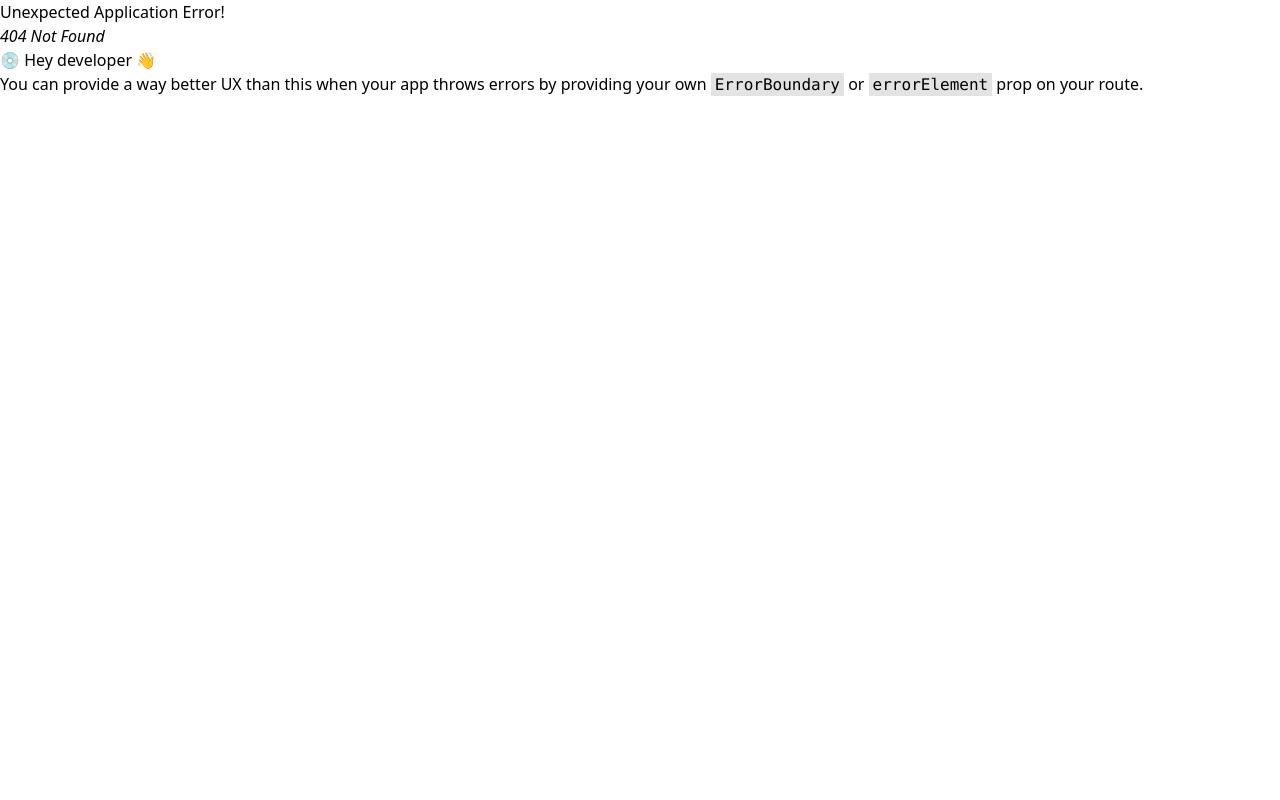
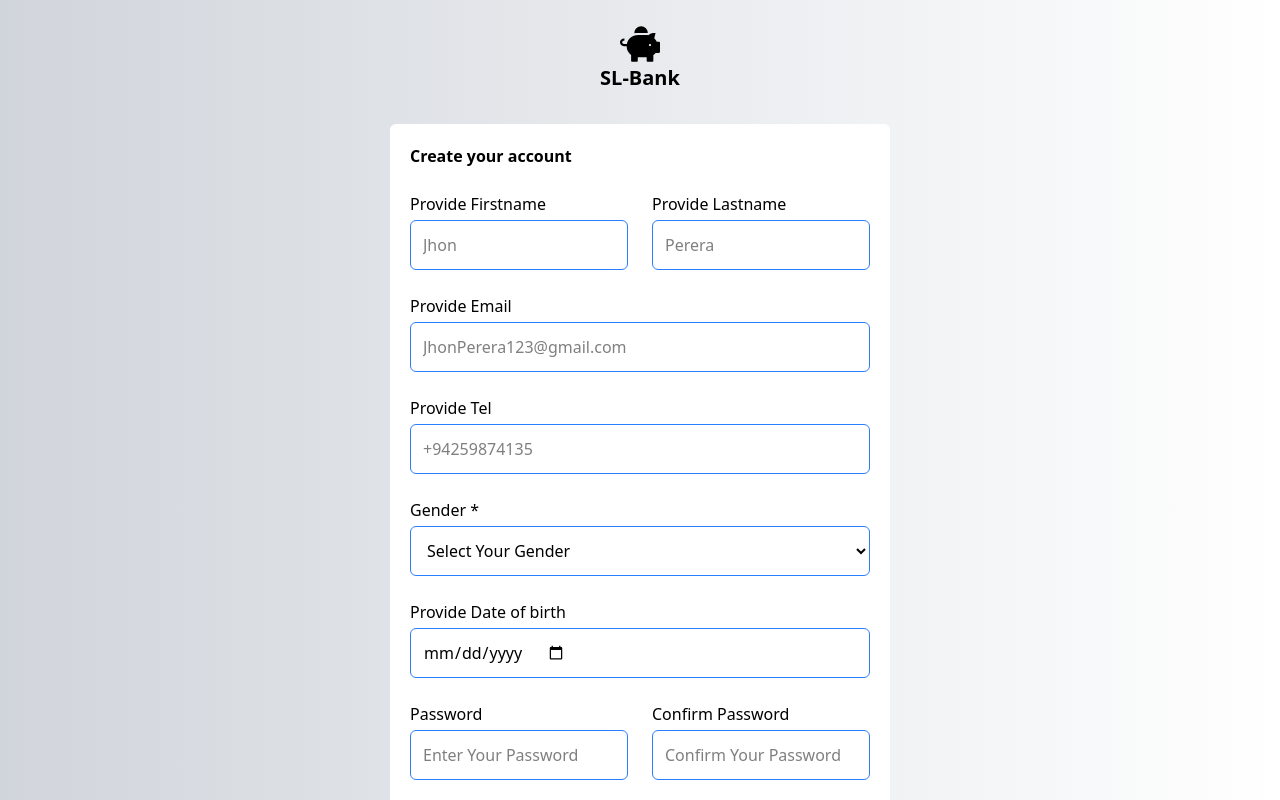
Before and after one commit to Amhar-code/SL-Bank, a React (Vite) app in the folder frontend/: page /register in a window 1280 px wide. Before the commit this address had no page. Shown: the top 800 px of the page. Built offline with nearby package versions, Linux system fonts and the light colour scheme.

Commit message:
Developed the Register page

```diff
--- /dev/null
+++ b/frontend/helper/validateUser.jsx
@@ -0,0 +1,53 @@
+const validateUser = (user) => {
+    const errors = {};
+
+    const addError = (field, message) => {
+      errors[field] = message;
+      errors.status = true;
+    };
+
+    if (!user.firstname) {
+      addError('firstname', 'Firstname is required');
+    }
+
+    if (!user.lastname) {
+      addError('lastname', 'Lastname is required');
+    }
+
+    if (!user.username) {
+      addError('email', 'Email is required');
+    } else if (!isValidEmail(user.username)) {
+      addError('email', 'Invalid email format');
+    }
+
+    if (!user.tel) {
+      addError('tel', 'Phone number is required');
+    }
+
+    if (!user.password) {
+      addError('password', 'Password is required');
+    } else if (user.password.length < 8) {
+      addError('password', 'Password must be at least 8 characters long');
+    }
+
+    if (user.password !== user.confirmPassword) {
+      addError('confirmPassword', 'Passwords do not match');
+    }
+
+    if (!user.gender) {
+      addError('gender', 'Gender is required');
+    }
+
+    if (!user.dob) {
+      addError('dob', 'Date of birth is required');
+    }
+
+    return { errors, hasErrors: errors.status };
+  };
+
+  const isValidEmail = (email) => {
+    const regex = /^[^\s@]+@[^\s@]+\.[^\s@]+$/;
+    return regex.test(email);
+  };
+
+  export default validateUser
--- a/frontend/src/App.jsx
+++ b/frontend/src/App.jsx
@@ -2,6 +2,7 @@ import { createBrowserRouter, RouterProvider } from 'react-router-dom';
 import Redirect from './Pages/Redirect';
 import Login from './Pages/Login';
 import './App.css';
+import Register from './Pages/Register';
 
 function App() {
   const router = createBrowserRouter([
@@ -12,6 +13,10 @@ function App() {
     {
       path: "/login",
       element: <Login />
+    },
+    {
+      path: "/register",
+      element: <Register />
     }
   ]);
 
--- a/frontend/src/Pages/Register.jsx
+++ b/frontend/src/Pages/Register.jsx
@@ -0,0 +1,81 @@
+import React, { useEffect, useState } from 'react'
+import { FaPiggyBank, FaChevronRight } from 'react-icons/fa';
+import InputComponent from '../../components/inputComponent';
+import validateUser from '../../helper/validateUser';
+
+
+function Register(){
+  const [user, setUser] = useState(
+    {
+      firstname: '',
+      lastname: '',
+      email: '',
+      username: '',
+      tel: '',
+      password: '',
+      confirmPassword: '',
+      gender: '',
+      dob: ''
+    }
+  )
+  const [errors, setErrors] = useState({status: false})
+
+  const signUp = async (e) => {
+     alert("Registration Successful")
+    }
+
+  const handleInputChange = (e) => {
+    setUser({...user, [e.target.name]: e.target.value })
+  }
+  const errorStyle = (fieldname) => errors[fieldname] ? 'text-red-500' : ''
+  const disabledStyle = validateUser(user).hasErrors ? 'bg-blue-300 hover:bg-blue-300' :
+  'hover:bg-opacity-90 bg-blue-500'
+
+  return (
+    <main className="font-roboto flex flex-col w-full min-h-screen
+    justify-center items-center bg-gradient-to-r from-gray-300
+    to-white-500 pb-8 relative">
+      <section className='flex flex-col justify-center p-2 w-full
+      gap-8 items-center sm:w-3/5 xl:w-2/5 sm:p-6'>
+          <h1 className='text-xl font-bold flex flex-col items-center'>
+            <FaPiggyBank size={40}/>
+            SL-Bank</h1>
+         <form className='flex flex-col gap-4 bg-white p-5 rounded-md
+        sm:min-w-[500px] flex-1 w-full'>
+              <h2 className='md font-bold'>Create your account</h2>
+              <div className='flex flex-col sm:flex-row gap-1 flex-1 w-full sm:gap-6'>
+                <InputComponent inputProp={{ name: user.firstname, type: "text", label: "Provide Firstname",
+                    field: "firstname", placeholder: "Jhon", handleInputChange }}/>
+                <InputComponent inputProp={{ name: user.lastname, type: "text", label: "Provide Lastname",
+                    field: "lastname", placeholder: "Perera", handleInputChange }}/>
+              </div>
+              <InputComponent inputProp={{ name: user.username, type: "email", label: "Provide Email",
+                field: "username", placeholder: "JhonPerera123@gmail.com", handleInputChange }}/>
+              <InputComponent inputProp={{ name: user.tel, type: "number", label: "Provide Tel",
+                field: "tel", placeholder: "+94259874135", handleInputChange }}/>
+              <div className='flex flex-col gap-1 flex-1 w-full mt-2'>
+                <label htmlFor='gender'>Gender <span className={errorStyle('gender')}>*</span></label>
+                <select value={user.gender} name='gender' onChange={handleInputChange} id='gender' className='flex w-full border border-blue-500 p-3 rounded-md focus:border-yellow-400 leading-none' required>
+                    <option value="">Select Your Gender</option>
+                    <option value="male">Male</option>
+                    <option value="female">Female</option>
+                </select>
+              </div>
+              <InputComponent inputProp={{ name: user.dob, type: "date", label: "Provide Date of birth",
+                field: "dob", handleInputChange }}/>
+              <div className='flex flex-col sm:flex-row gap-1 flex-1 w-full sm:gap-6'>
+                <InputComponent inputProp={{ name: user.password, type: "password", label: "Password",
+                    field: "password", placeholder: "Enter Your Password", handleInputChange }}/>
+                <InputComponent inputProp={{ name: user.confirmPassword, type: "password", label: "Confirm Password",
+                    field: "confirmPassword", placeholder: "Confirm Your Password", handleInputChange }}/>
+              </div>
+              <button disabled={validateUser(user).hasErrors} onClick={signUp} type="button" className={`${disabledStyle}
+              p-2 rounded-xl text-white font-bold mt-2 transition-all`}>SIGN UP</button>
+          </form>
+          <p>Have an account? <a href='/login' className='underline text-blue-500'>Login</a></p>
+      </section>
+    </main>
+  )
+}
+
+export default Register
```
